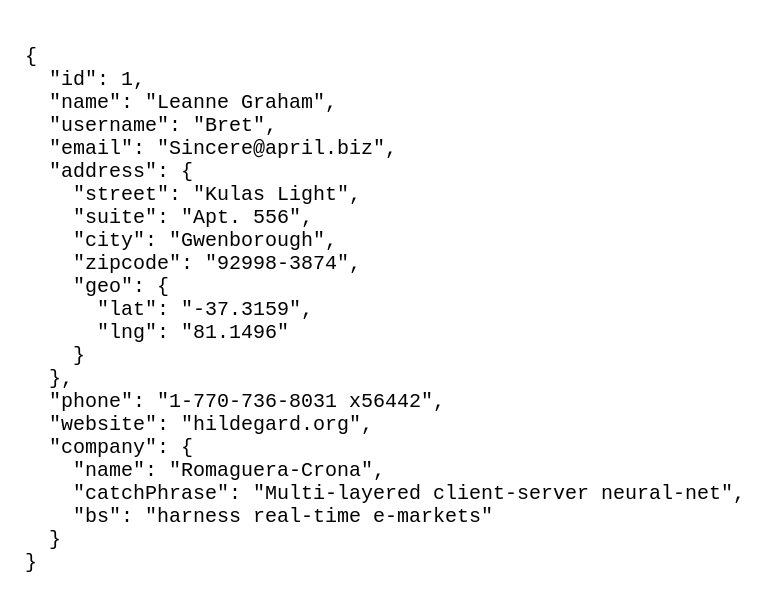
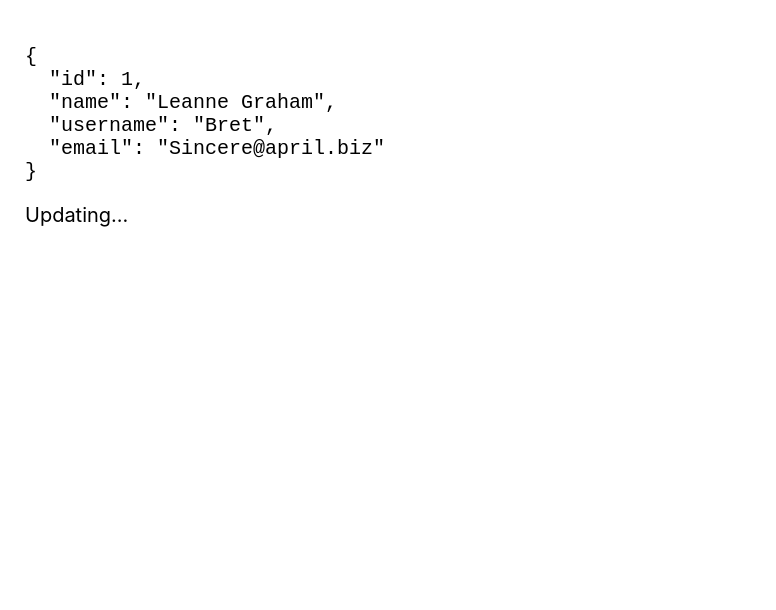
Before and after one commit to silloi/react-query-essentials, a React (Create React App) app: page / in a window 1280 px wide. Shown: the top 610 px of the page, without its empty margins (0-776 px from the left). Built offline with nearby package versions, Linux system fonts and the light colour scheme; no server answers.

Commit message:
20 - Marking Initial Query Data as Stale

```diff
--- a/src/App.js
+++ b/src/App.js
@@ -18,6 +18,7 @@
     },
     {
       initialData: existingUser,
+      initialStale: true,
     }
   )
 
--- a/src/existingUser.js
+++ b/src/existingUser.js
@@ -3,21 +3,4 @@
   name: 'Leanne Graham',
   username: 'Bret',
   email: 'Sincere@april.biz',
-  address: {
-    street: 'Kulas Light',
-    suite: 'Apt. 556',
-    city: 'Gwenborough',
-    zipcode: '92998-3874',
-    geo: {
-      lat: '-37.3159',
-      lng: '81.1496',
-    },
-  },
-  phone: '1-770-736-8031 x56442',
-  website: 'hildegard.org',
-  company: {
-    name: 'Romaguera-Crona',
-    catchPhrase: 'Multi-layered client-server neural-net',
-    bs: 'harness real-time e-markets',
-  },
 }
```
